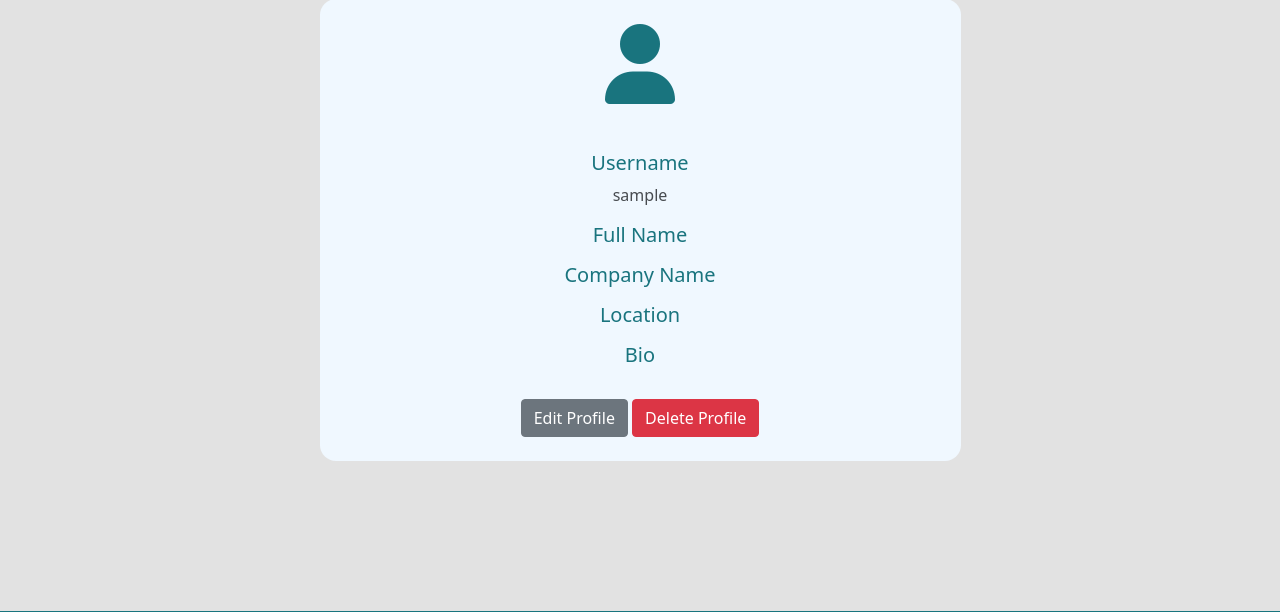
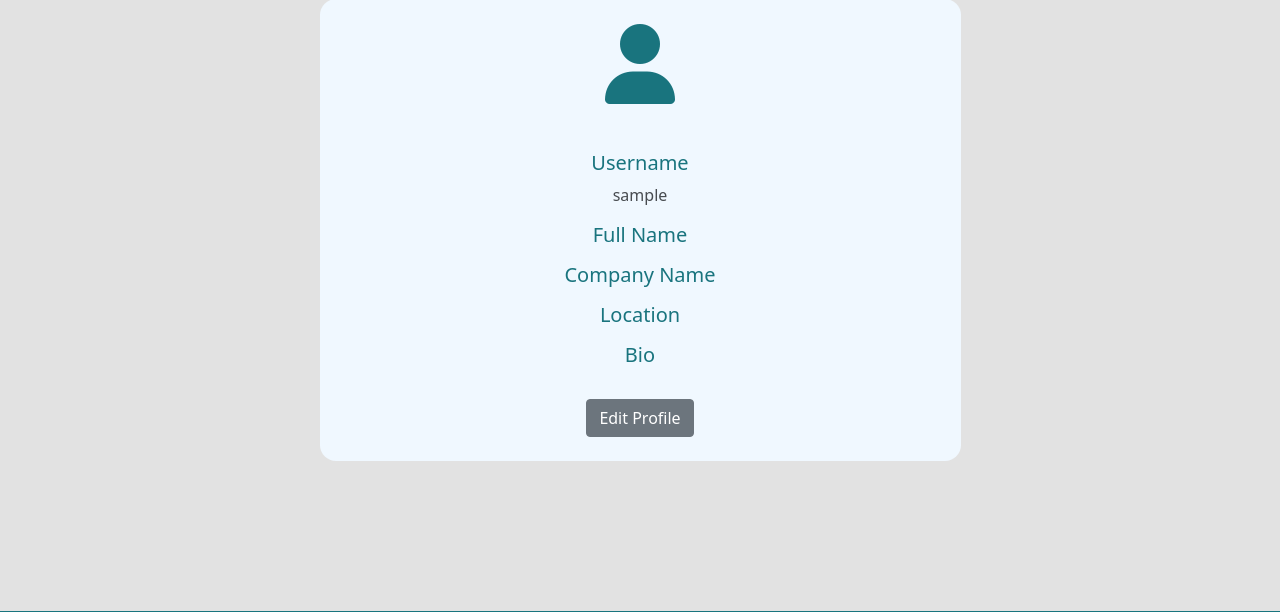
Before and after one commit to helenmurugan/the-groomers-network, a Django app: a page that uses templates/my_profile.html in a window 1280 px wide. Shown: the part 109-721 px from the top of the page. Run offline with Django 3.2, Linux system fonts and the light colour scheme; the visitor is signed in with stand-in values (Sample User, id 1); data comes from the database, SQL or seed files in the repository; some libraries are stand-ins or nearby versions.

Commit message:
fix: descope project by removing delete profile functionality that was not fully functioning

```diff
--- a/templates/my_profile.html
+++ b/templates/my_profile.html
@@ -27,7 +27,6 @@
                     </div>
                     <div class="text-center">
                         <a href="{% url 'my_profile_update'  user.profile.pk %}" class="btn btn-secondary mb-4">Edit Profile</a>
-                        <a href="{% url 'my_profile_delete'  user.profile.pk %}" class="btn btn-danger mb-4">Delete Profile</a>
                     </div>
                 </div>
             </div>
--- a/user_profile/urls.py
+++ b/user_profile/urls.py
@@ -3,7 +3,6 @@ from django.urls import path
 
 
 urlpatterns = [
-    path('<str:user>/',views.ProfileView.as_view(), name='my_profile'),
-    path('update/<int:pk>/',views.ProfileUpdate.as_view(), name='my_profile_update'),
-    path('<pk>/delete/', views.ProfileDelete.as_view(), name='my_profile_delete'),
+    path('<str:user>/', views.ProfileView.as_view(), name='my_profile'),
+    path('update/<int:pk>/', views.ProfileUpdate.as_view(), name='my_profile_update'),
 ]
--- a/user_profile/views.py
+++ b/user_profile/views.py
@@ -1,6 +1,6 @@
 from django.shortcuts import render, get_object_or_404, redirect, reverse
 from django.views import generic, View
-from django.views.generic import UpdateView, DeleteView
+from django.views.generic import UpdateView
 from .models import Profile
 from .forms import ProfileForm
 
@@ -43,12 +43,3 @@ class ProfileUpdate(UpdateView):
     form_class = ProfileForm
     template_name = "my_profile_update.html"
     success_url ="/user_profile/<str:user>"
-
-
-class ProfileDelete(DeleteView):
-    """
-    View for deleting a profile
-    """
-    model = Profile
-    success_url ="/"
-    template_name = "my_profile_delete.html"
```
Also changed, not shown: templates/my_profile_delete.html (deleted, +0 -31 lines), user_profile/signals.py (+6 -3 lines).
